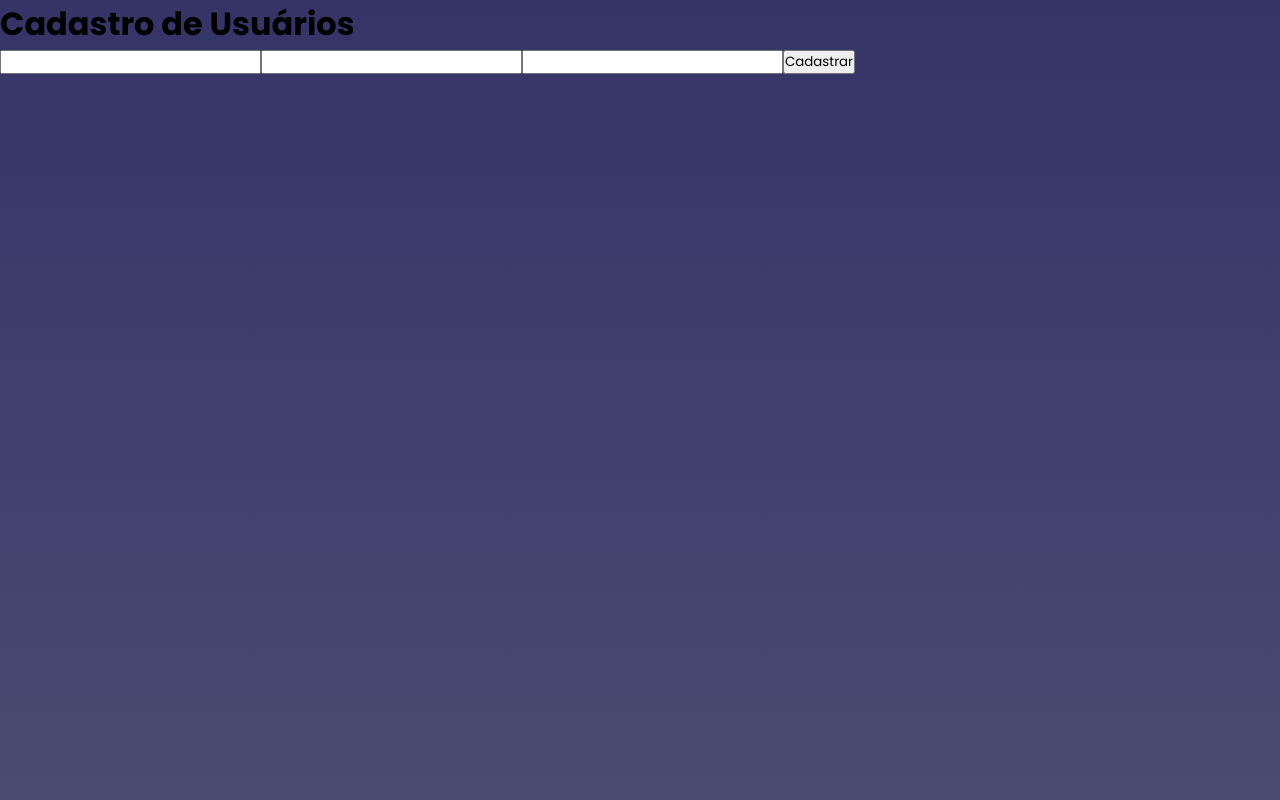
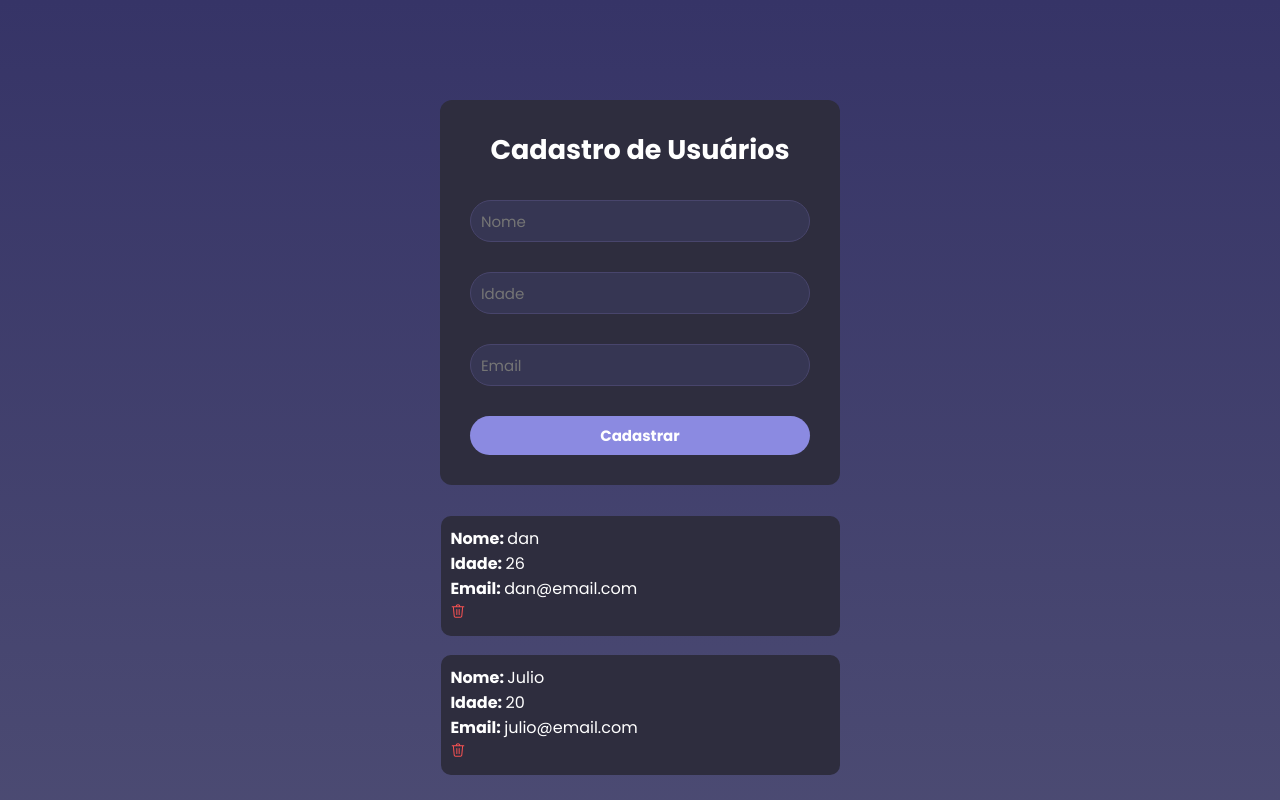
Before and after one commit to danielbmata/cadastro-de-usuarios, a React (Vite) app in the folder cadastro-usuarios/: page / in a window 1280 px wide. Built offline with nearby package versions, Linux system fonts and the light colour scheme.

Commit message:
criar html e css da pagina de formulario

```diff
--- a/cadastro-usuarios/src/pages/Home/index.jsx
+++ b/cadastro-usuarios/src/pages/Home/index.jsx
@@ -1,18 +1,45 @@
 import './style.css'
+import Lixo from '../../assets/lixo.svg'
 
 function Home() {
 
+  const users = [{
+    id: 'ffs54ds54',
+    name: 'dan',
+    age: 26,
+    email: 'dan@email.com'
+  }, {
+    id: 'ffs4e54ds54',
+    name: 'Julio',
+    age: 20,
+    email: 'julio@email.com'
+
+  }]
 
   return (
 
     <div className='container'>
       <form>
         <h1>Cadastro de Usuários</h1>
-          <input name='nome' type='text' />
-          <input name='idade' type='number' />
-          <input name='email' type='email' />
+        <input placeholder='Nome' name='nome' type='text' />
+        <input placeholder='Idade' name='idade' type='number' />
+        <input placeholder='Email' name='email' type='email' />
         <button type='button'>Cadastrar</button>
       </form>
+
+      {users.map(user => (
+        <div key={user.id} className='card'>
+          <div>
+            <p>Nome: <span>{user.name}</span> </p>
+            <p>Idade: <span>{user.age}</span> </p>
+            <p>Email: <span>{user.email}</span> </p>
+            <button>
+              <img src={Lixo} alt="" />
+            </button>
+          </div>
+        </div>
+      ))}
+
     </div>
 
   )
--- a/cadastro-usuarios/src/pages/Home/style.css
+++ b/cadastro-usuarios/src/pages/Home/style.css
@@ -0,0 +1,81 @@
+.container {
+    display: flex;
+    align-items: center;
+    flex-direction: column;
+    padding-top: 100px;
+}
+
+h1 {
+    color: #fff;
+    font-size: 27px;
+    text-align: center;
+}
+
+form {
+    display: flex;
+    flex-direction: column;
+    gap: 30px;
+    padding: 30px;
+    border-radius: 12px;
+    background-color: #2e2d3e;
+    max-width: 51%;
+    width: 400px;
+    margin-bottom: 21px;
+
+    & button {
+        border-radius: 30px;
+        background-color: #8b8ae1;
+        height: 39px;
+        border: none;
+        font-weight: bold;
+        cursor: pointer;
+        color: #fff;
+        font-size: 15px;
+    }
+
+    & button:hover {
+        opacity: 0.9;
+    }
+
+    & input {
+        border: 0.9px solid #48456c;
+        border-radius: 33px;
+        height: 42px;
+        background-color: #363653;
+        color: #fff;
+        font-size: 15px;
+        padding-left: 9.9px;
+        outline: none;
+    }
+}
+
+.card {
+    display: flex;
+    justify-content: space-between;
+    background-color: #2e2d3e;
+    margin: 9.9px;
+    padding: 9.9px;
+    width: 399px;
+    border-radius: 9.9px;
+
+    & p {
+        color: #fff;
+        font-weight: bold;
+
+        & span {
+            font-weight: normal;
+        }
+    }
+
+    & button {
+        background-color: transparent;
+        border: none;
+        cursor: pointer;
+
+    }
+
+    & button:hover {
+        opacity: 0.6;
+    }
+
+}
```
Also changed, not shown: cadastro-usuarios/src/assets/lixo.png (added), cadastro-usuarios/src/assets/lixo.svg (added). Lines whose indentation alone changed are shown as unchanged.
